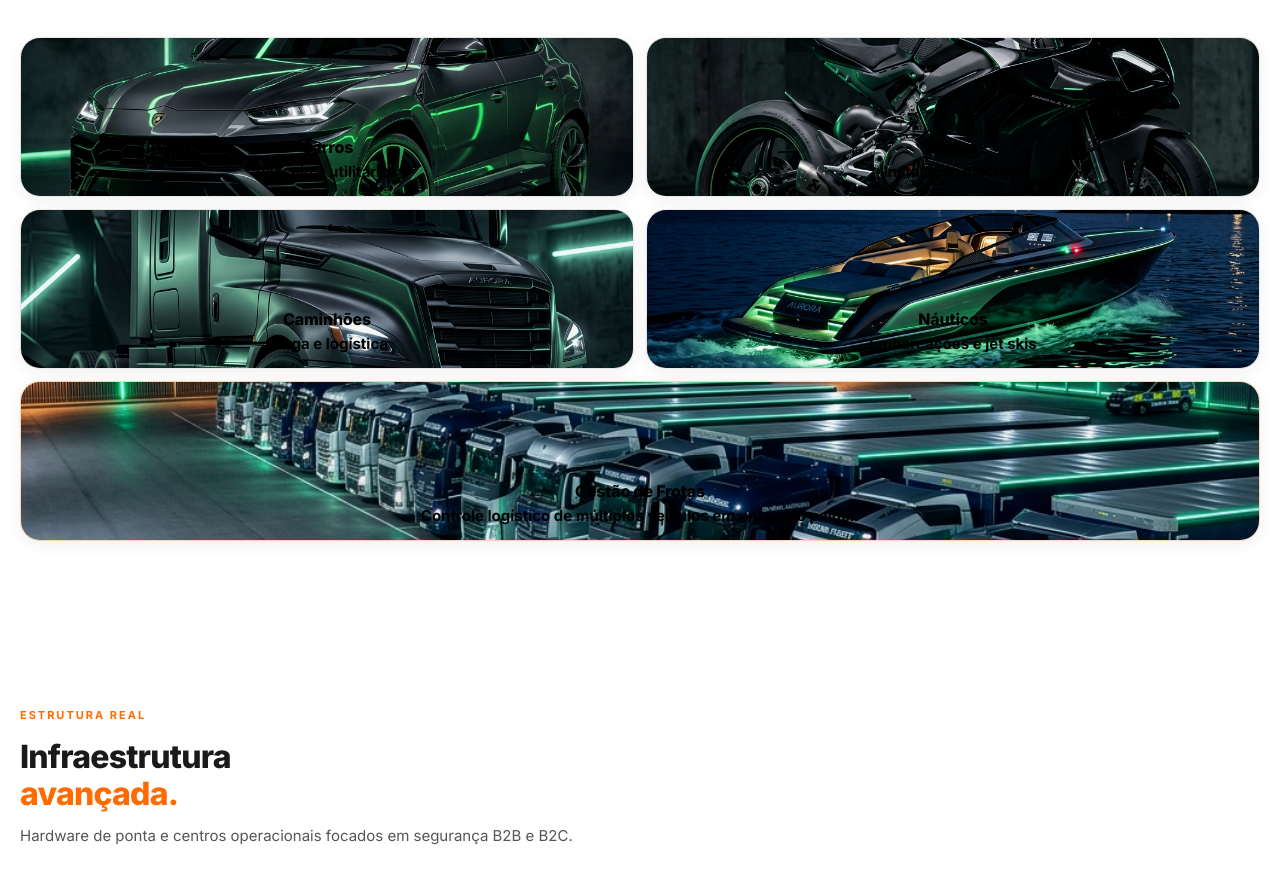
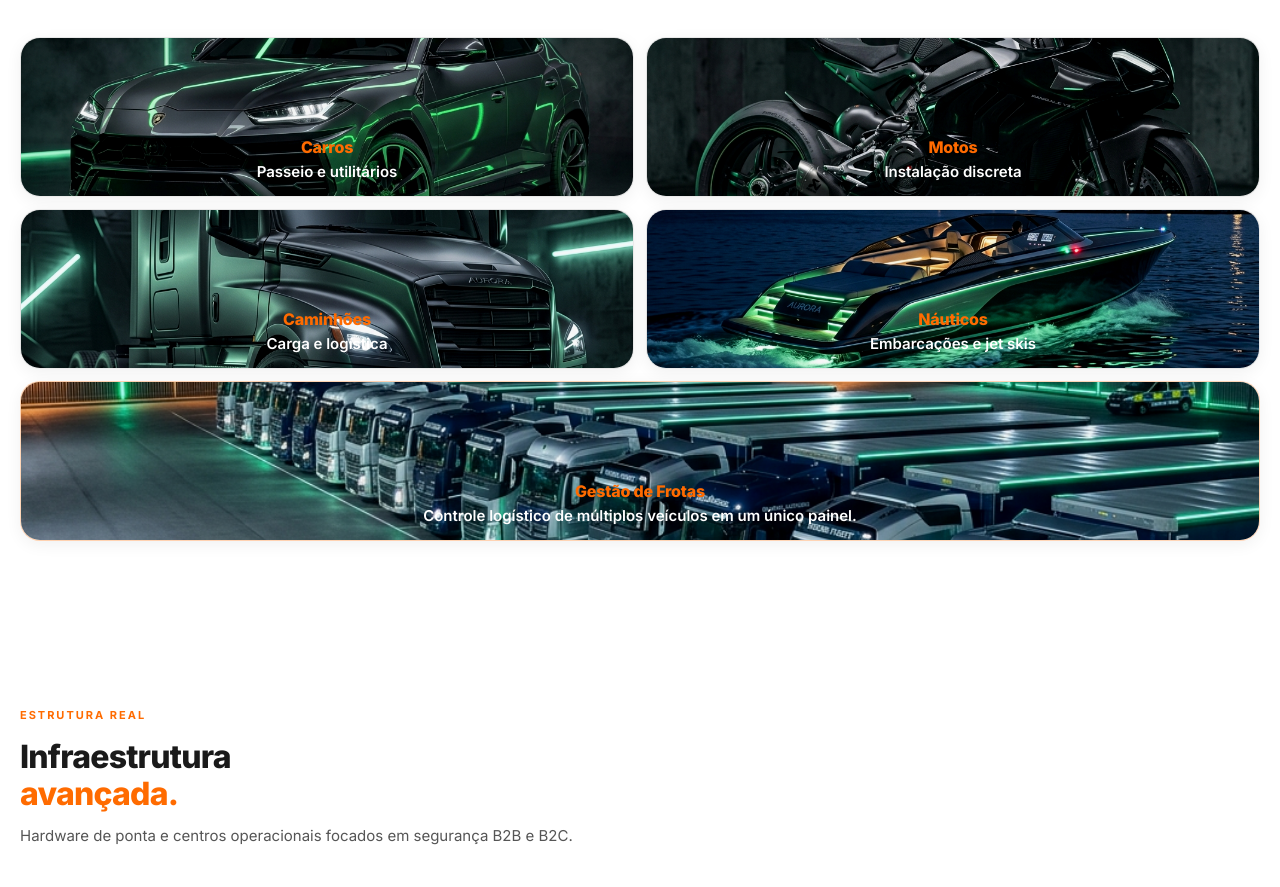
Before and after one commit to Hencheo/orleonrastreamento, a plain HTML site: page index.html in a window 1280 px wide. Shown: the part 6462-7349 px from the top of the page. Drawn offline with Linux system fonts and the light colour scheme.

Commit message:
style: restored user colors and fixed card-content legibilidade on theme-light

```diff
--- a/theme-light.css
+++ b/theme-light.css
@@ -95,14 +95,14 @@
 }
 
 .service-card.card-image-bg .card-content h3 {
-    color: #000000 !important;
+    color: var(--accent) !important;
     text-shadow: none !important;
     font-weight: 800 !important;
 }
 
 .service-card.card-image-bg .card-content p {
-    color: #000000 !important;
-    font-weight: 700 !important;
+    color: #ffffff !important;
+    font-weight: 600 !important;
 }
 
 /* Testimonial cards */
```
